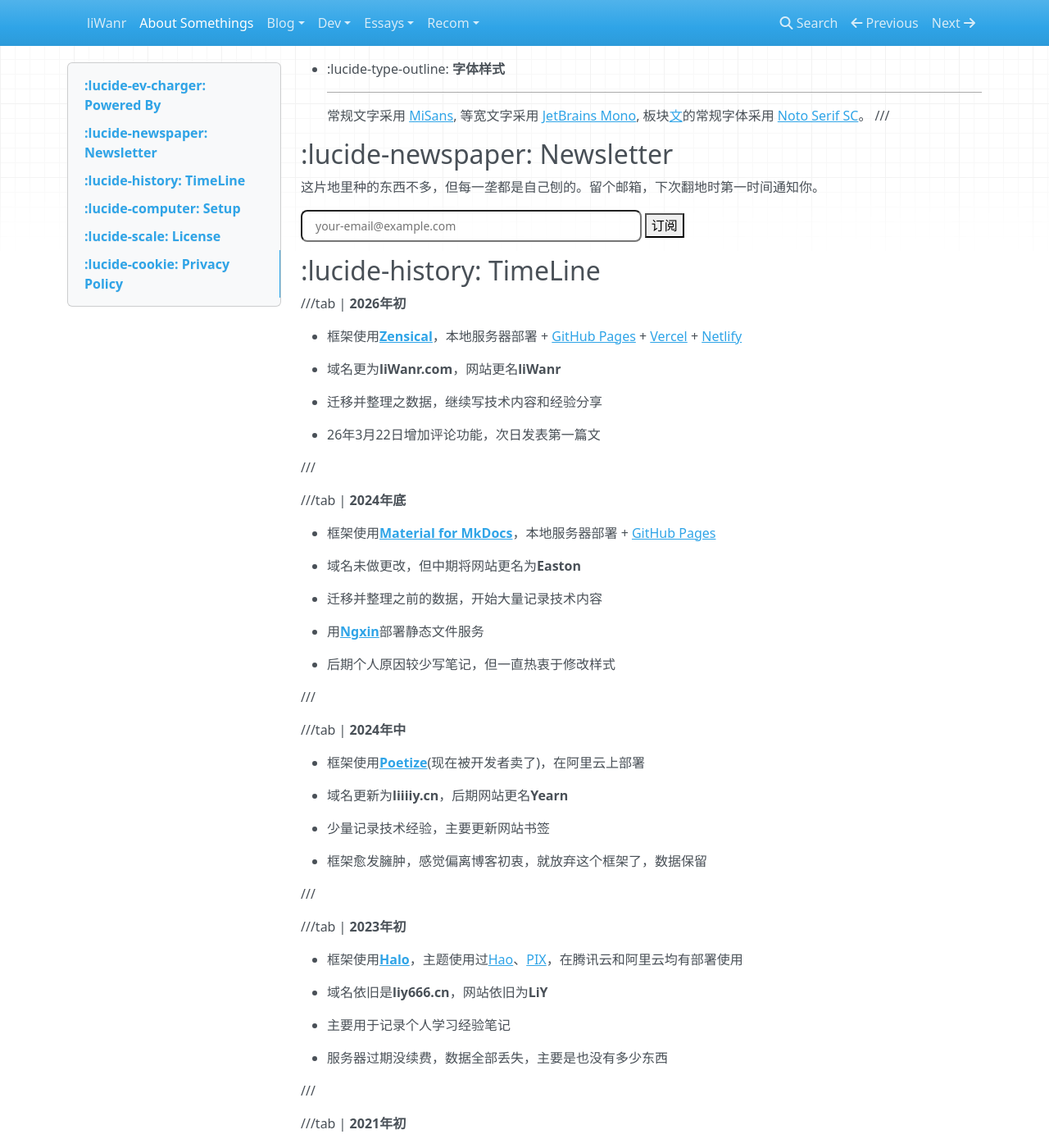
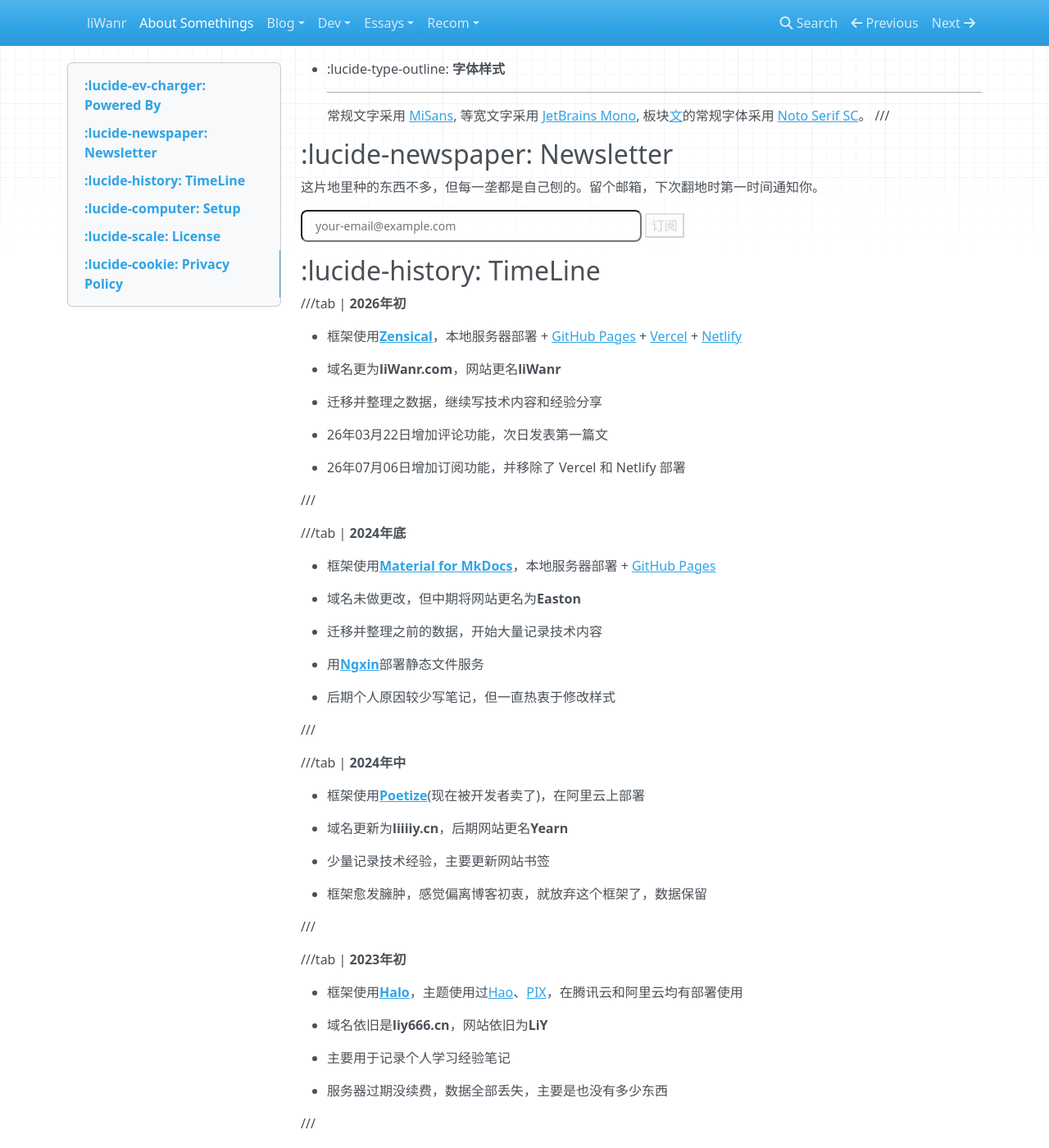
Before and after one commit to liWanr/liWanr.github.io, an MkDocs documentation site: the page built from docs/about.md, in a window 1280 px wide and 1400 px high, scrolled down 432 px. Shown: the whole window at 82% size. Built offline with MkDocs 1.6.1, drawn with Linux system fonts in a browser that asks for light colours; nearby versions of some CDN libraries; some of the changed lines change nothing that is shown.

Commit message:
feat: 添加订阅功能并实现 Turnstile 验证逻辑

```diff
--- a/docs/about.md
+++ b/docs/about.md
@@ -55,42 +55,26 @@
 
 <script src="https://challenges.cloudflare.com/turnstile/v0/api.js" async defer></script>
 
+<style>
+#rss-ring-submit:disabled {
+  cursor: not-allowed;
+  opacity: 0.6;
+}
+</style>
+
 <form id="rss-ring-form">
-  <input class="mdx-form__input mdx-form__input--stretch" type="email" name="email" id="bd-email" placeholder="your-email@example.com" required/>
-  <button class="md-button md-button--primary" type="submit">订阅</button>
-  <div class="cf-turnstile" data-sitekey="0x4AAAAAADwZnEQiPgcV_V17"></div>
+  <input class="mdx-form__input mdx-form__input--stretch" type="email" name="email" id="bd-email" placeholder="your-email@example.com" autocomplete="email" required/>
+  <button class="md-button md-button--primary" type="submit" id="rss-ring-submit" disabled>订阅</button>
+  <div class="cf-turnstile"
+       data-sitekey="0x4AAAAAADwZnEQiPgcV_V17"
+       data-callback="rssRingOnVerified"
+       data-expired-callback="rssRingOnExpired"
+       data-error-callback="rssRingOnExpired"></div>
 </form>
 <p id="rss-ring-message"></p>
 
-<script>
-document.getElementById('rss-ring-form').addEventListener('submit', async function (e) {
-  e.preventDefault();
-  const email = document.getElementById('bd-email').value;
-  const turnstileToken = turnstile.getResponse();
-  const messageEl = document.getElementById('rss-ring-message');
+<script src="../assets/javascripts/about.js"></script>
 
-  if (!turnstileToken) {
-    messageEl.textContent = '请先完成人机验证';
-    return;
-  }
-
-  messageEl.textContent = '提交中...';
-
-  try {
-    const resp = await fetch('https://rss-ring.itswanr.workers.dev/subscribe', {
-      method: 'POST',
-      headers: { 'Content-Type': 'application/json' },
-      body: JSON.stringify({ email, turnstileToken }),
-    });
-    const data = await resp.json();
-    messageEl.textContent = data.message;
-  } catch (err) {
-    messageEl.textContent = '提交失败，请稍后重试';
-  } finally {
-    turnstile.reset();
-  }
-});
-</script>
 
 ## :lucide-history: TimeLine
 
@@ -102,7 +86,9 @@
 
 - 迁移并整理之数据，继续写技术内容和经验分享
 
-- 26年3月22日增加评论功能，次日发表第一篇文
+- 26年03月22日增加评论功能，次日发表第一篇文
+
+- 26年07月06日增加订阅功能，并移除了 Vercel 和 Netlify 部署
 
 ///
 
--- /dev/null
+++ b/docs/assets/javascripts/about.js
@@ -0,0 +1,39 @@
+let rssRingTurnstileToken = '';
+
+function rssRingOnVerified(token) {
+  rssRingTurnstileToken = token;
+  document.getElementById('rss-ring-submit').disabled = false;
+}
+
+function rssRingOnExpired() {
+  rssRingTurnstileToken = '';
+  document.getElementById('rss-ring-submit').disabled = true;
+}
+
+document.getElementById('rss-ring-form').addEventListener('submit', async function (e) {
+  e.preventDefault();
+  const email = document.getElementById('bd-email').value;
+  const messageEl = document.getElementById('rss-ring-message');
+
+  if (!rssRingTurnstileToken) {
+    messageEl.textContent = '请先完成人机验证';
+    return;
+  }
+
+  messageEl.textContent = '提交中...';
+
+  try {
+    const resp = await fetch('https://rss-ring.itswanr.workers.dev/subscribe', {
+      method: 'POST',
+      headers: { 'Content-Type': 'application/json' },
+      body: JSON.stringify({ email, turnstileToken: rssRingTurnstileToken }),
+    });
+    const data = await resp.json();
+    messageEl.textContent = data.message;
+  } catch (err) {
+    messageEl.textContent = '提交失败，请稍后重试';
+  } finally {
+    turnstile.reset();
+    rssRingOnExpired();
+  }
+});
```
